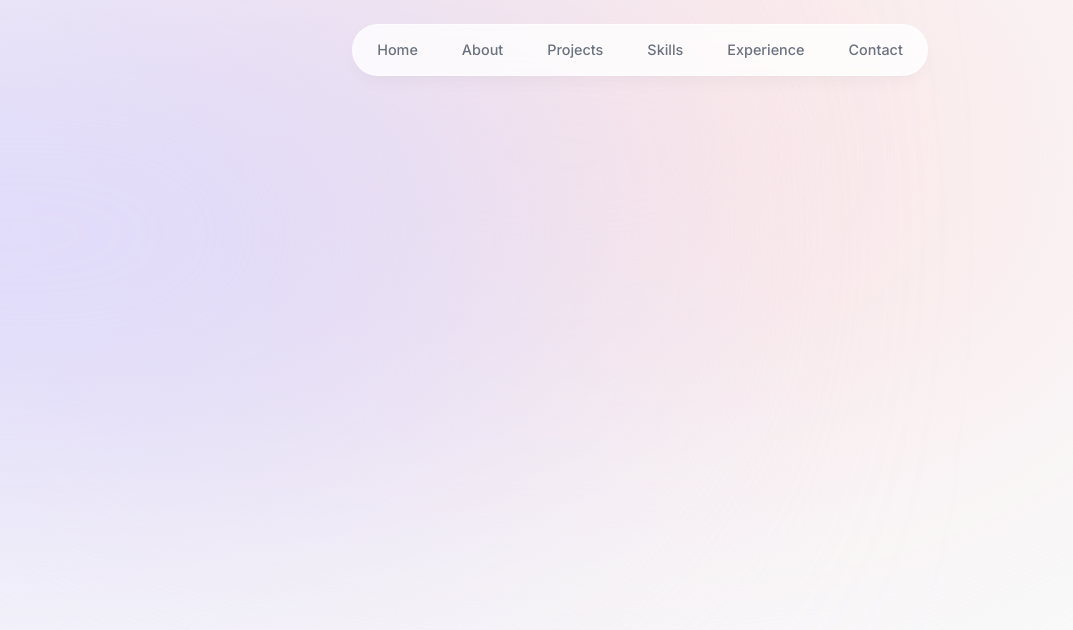
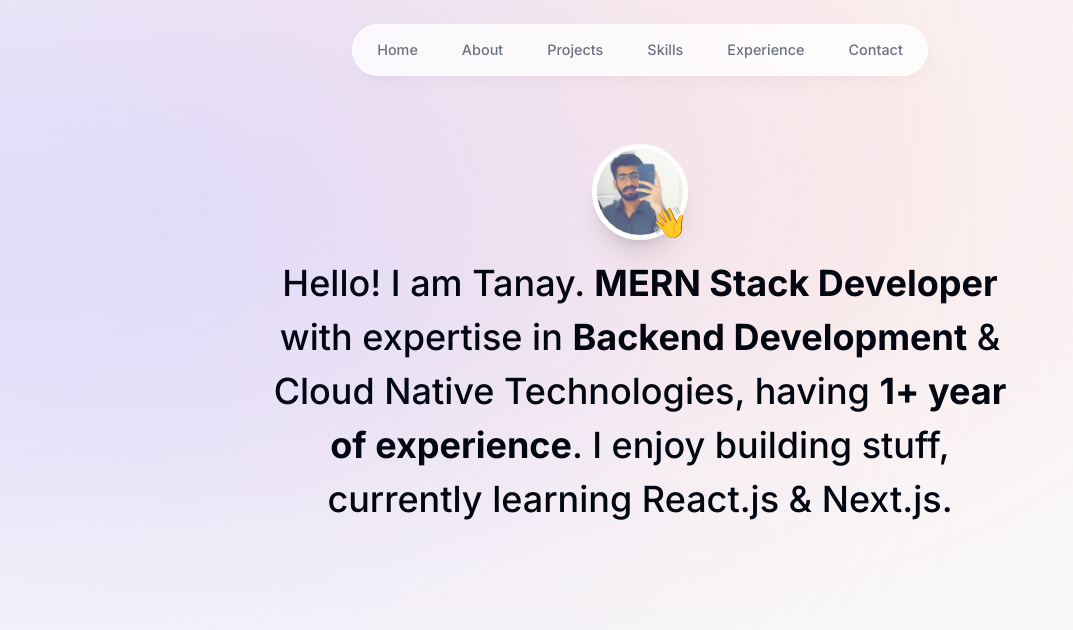
Before and after one commit to tanayvaswani/tanay-vaswani, a Next.js app: page / in a window 1280 px wide. Shown: the top 630 px of the page, without its empty margins (0-1073 px from the left). Built offline with nearby package versions, Linux system fonts and the light colour scheme.

Commit message:
Intro section done

```diff
--- a/app/layout.tsx
+++ b/app/layout.tsx
@@ -16,7 +16,7 @@ export default function RootLayout({
 }) {
   return (
     <html lang="en">
-      <body className={`${inter.className} bg-gray-50 text-gray-950 relative`}>
+      <body className={`${inter.className} bg-gray-50 text-gray-950 relative pt-28 sm:pt-36`}>
         <div className="bg-[#fbe2e3] absolute top-[-6rem] right-[11rem] h-[31.25rem] w-[31.25rem] -z-10 rounded-full blur-[10rem] sm:w-[68.75rem]"></div>
 
         <div className="bg-[#dbd7fb] absolute top-[-1rem] left-[-35rem] h-[31.25rem] w-[50rem] -z-10 rounded-full blur-[10rem] sm:w-[68.75rem] md:left-[-33rem] lg:left[-28rem] xl:left[-15rem] 2xl:left-[-6rem]"></div>
--- a/app/page.tsx
+++ b/app/page.tsx
@@ -1,8 +1,9 @@
+import Intro from "@/components/intro";
 
 export default function Home() {
   return (
-    <main >
-
+    <main className="flex flex-col items-center px-4">
+      <Intro />
     </main>
   )
 }
--- /dev/null
+++ b/components/intro.tsx
@@ -0,0 +1,54 @@
+"use client";
+
+import Image from "next/image";
+import React from "react";
+import Dp from "@/public/Dp.jpg";
+import { motion } from "framer-motion";
+
+export default function Intro() {
+  return (
+    <section className="mb-28 max-w-[50rem] text-center sm:mb-0">
+      <div className="flex items-center justify-center">
+        <div className="relative">
+          <motion.div
+            initial={{ opacity: 0, scale: 0 }}
+            animate={{ opacity: 1, scale: 1 }}
+            transition={{
+              type: "tween",
+              duration: 0.2,
+            }}
+          >
+            <Image
+              src={Dp}
+              alt="DisplayingPicture"
+              width="192"
+              height="192"
+              quality="95"
+              priority={true}
+              className="h-24 w-24 object-cover rounded-full border-[0.35rem] border-white shadow-xl"
+            />
+          </motion.div>
+          <motion.span
+            className="absolute bottom-0 right-0 text-3xl"
+            initial={{ opacity: 0, scale: 0 }}
+            animate={{ opacity: 1, scale: 1 }}
+            transition={{
+              type: "spring",
+              stiffness: 125,
+              delay: 0.1,
+              duration: 0.7,
+            }}
+          >
+            👋
+          </motion.span>
+        </div>
+      </div>
+
+      <p className="mb-10 mt-4 px-4 text-2xl font-medium !leading-[1.5] sm:text-4xl">
+        <span className="">
+            Hello! I am Tanay. <strong>MERN Stack Developer</strong> with expertise in <strong>Backend Development</strong> & Cloud Native Technologies, having <strong>1+ year of experience</strong>. I enjoy building stuff, currently learning React.js & Next.js.
+        </span>
+      </p>
+    </section>
+  );
+}
```
Also changed, not shown: public/Dp.jpg (added).
